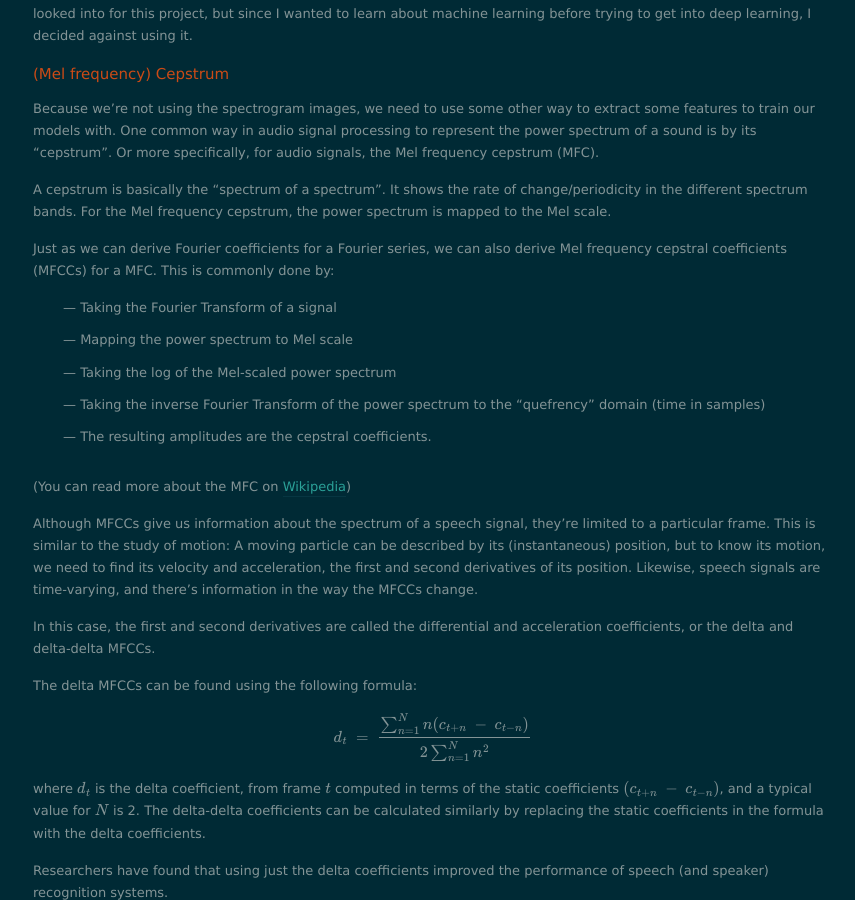
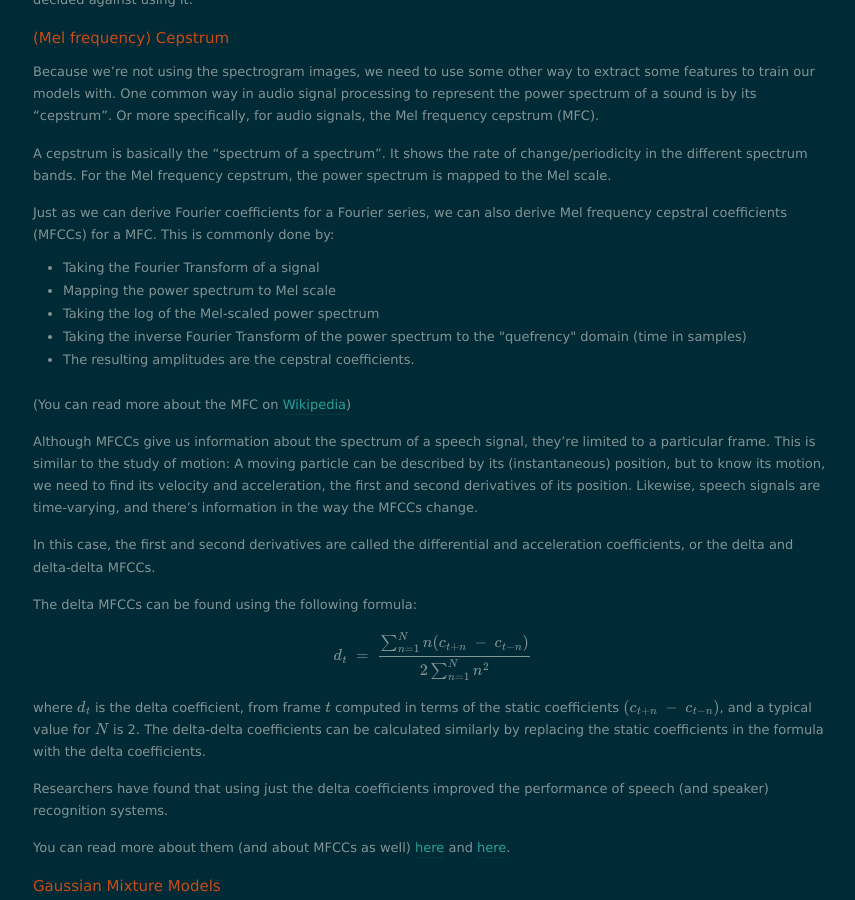
Before and after one commit to nolanschan/nolanschan.github.io, a Jekyll site: the page built from projects/speakerrec/index.markdown, in a window 1280 px wide and 900 px high, scrolled down 4236 px. Shown: the whole window, without its empty margins (207-1062 px from the left). Built offline with Jekyll 4.4.1, drawn with Linux system fonts in a browser that asks for light colours; nearby versions of some CDN libraries; formulas are drawn with MathJax 3; some of the changed text lies outside the part shown.

Commit message:
Update index.markdown

```diff
--- a/projects/speakerrec/index.markdown
+++ b/projects/speakerrec/index.markdown
@@ -28,10 +28,11 @@
 ## Summary / tl;dr ##
 
 ### Process ###
-- — Pre-processed voice clips from selected dataset
-- — Performed feature extraction with Mel-frequency cepstral coefficients and delta-Mel-frequency cepstral coefficients
-- — Trained models using Gaussian Mixture Models (GMM) algorithm
-- — Tested validity of models by using unseen voice clips
+<ul style="list-style-type:disc;line-height:100%">
+  <li>Pre-processed voice clips from selected dataset</li>
+  <li>Performed feature extraction with Mel-frequency cepstral coefficients and delta-Mel-frequency cepstral coefficients</li>
+  <li> Trained models using Gaussian Mixture Models (GMM) algorithm</li>
+  <li>Tested validity of models by using unseen voice clips</li></ul>
 
 ### Results ###
 Due to the small amount of training data that the models were given, in general, the system was able to correctly recognize the speaker about 2/3 of the time. The exception was when the model was trained on a number of instances of the same word, and then asked to recognize the speaker saying the same word. In that case, the system was able to recognize the speaker 100% of the time.
@@ -108,11 +109,11 @@
 A cepstrum is basically the "spectrum of a spectrum". It shows the rate of change/periodicity in the different spectrum bands. For the Mel frequency cepstrum, the power spectrum is mapped to the Mel scale.
 
 Just as we can derive Fourier coefficients for a Fourier series, we can also derive Mel frequency cepstral coefficients (MFCCs) for a MFC. This is commonly done by:
-- — Taking the Fourier Transform of a signal
-- — Mapping the power spectrum to Mel scale
-- — Taking the log of the Mel-scaled power spectrum
-- — Taking the inverse Fourier Transform of the power spectrum to the "quefrency" domain (time in samples)
-- — The resulting amplitudes are the cepstral coefficients.
+<ul style="list-style-type:disc;line-height:100%"><li>Taking the Fourier Transform of a signal</li>
+  <li>Mapping the power spectrum to Mel scale</li>
+  <li>Taking the log of the Mel-scaled power spectrum</li>
+  <li>Taking the inverse Fourier Transform of the power spectrum to the "quefrency" domain (time in samples)</li>
+  <li>The resulting amplitudes are the cepstral coefficients.</li></ul>
 
 (You can read more about the MFC on [Wikipedia](https://en.wikipedia.org/wiki/Mel-frequency_cepstrum))
 
@@ -171,9 +172,9 @@
 As the clips were submitted by the public, the quality vary vastly. It also seemed that speakers often recorded clips of the same words consecutively, so there was common background noise in all clips. I wanted to make sure the model was based on the voice and not the background noise as much as possible, so some pre-processing was done before training.
 
 All data were pre-processed manually using Audacity as following:
-- — Trim word
-- — Align to start
-- — Zero-padding for 1-sec clip
+<ul style="list-style-type:disc;line-height:100%"><li>Trim word</li>
+  <li>Align to start</li>
+  <li>Zero-padding for 1-sec clip</li></ul>
 
 ### Feature Extraction ###
 
```
